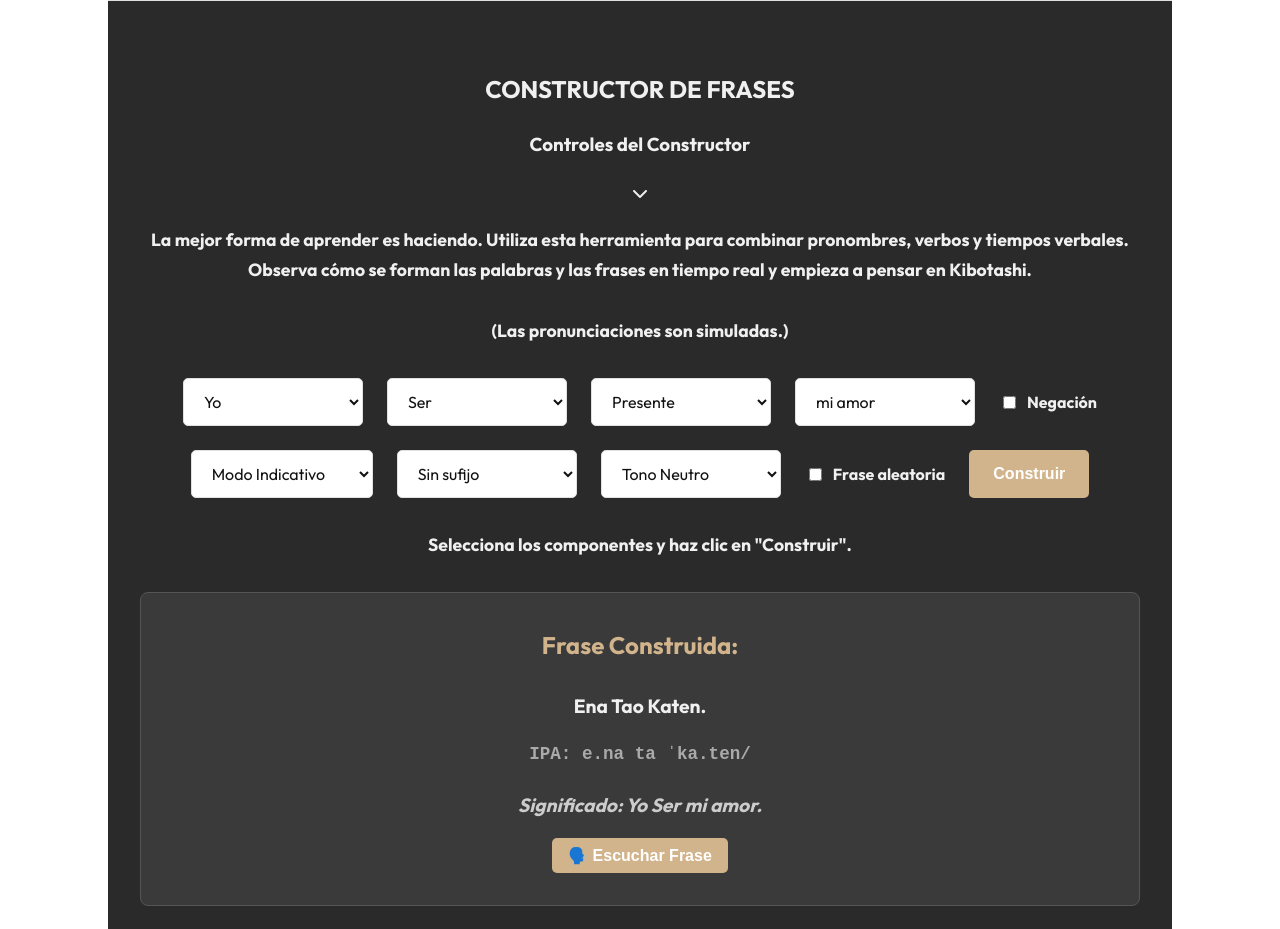
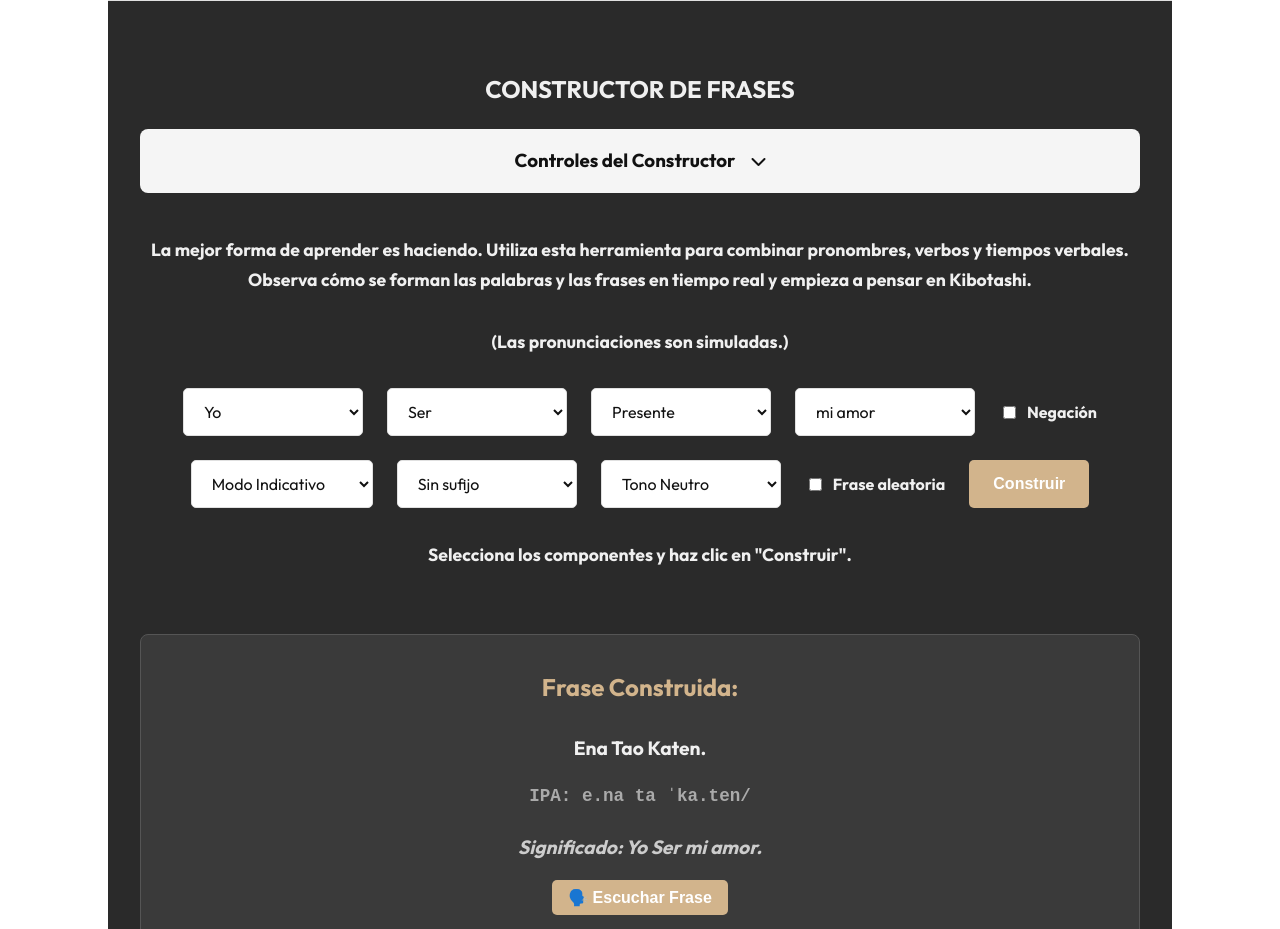
Before and after one commit to Kibotashi/Kibotashi.github.io, a plain HTML site: page index.html in a window 1280 px wide. Shown: the part 7380-8309 px from the top of the page. Drawn offline with nearby package versions, Linux system fonts and the light colour scheme.

Commit message:
Update style.css

```diff
--- a/css/style.css
+++ b/css/style.css
@@ -383,6 +383,51 @@ footer {
     margin-bottom: 2rem;
     font-size: 1.1rem;
 }
+
+/* Estilos para el encabezado plegable */
+.collapsible-header {
+    display: flex;
+    justify-content: center; /* Centrar el contenido horizontalmente */
+    align-items: center;
+    background-color: var(--gris); /* Un fondo para el encabezado */
+    color: var(--texto);
+    padding: 1rem 2rem;
+    cursor: pointer;
+    border-radius: 8px;
+    margin-bottom: 1.5rem; /* Espacio debajo del encabezado */
+    transition: background-color 0.3s ease;
+}
+
+.collapsible-header:hover {
+    background-color: var(--borde); /* Color más claro al pasar el ratón */
+}
+
+.collapsible-header h3 {
+    margin: 0; /* Eliminar el margen predeterminado del h3 */
+    color: var(--texto); /* Asegurar que el color del texto sea el correcto */
+}
+
+.collapsible-header #toggle-icon {
+    margin-left: 1rem; /* Espacio entre el texto y el icono */
+    transition: transform 0.3s ease; /* Transición para la rotación del icono */
+}
+
+.collapsible-header.collapsed #toggle-icon {
+    transform: rotate(-90deg); /* Gira el icono hacia arriba cuando está colapsado */
+}
+
+/* Estilos para el contenido plegable */
+.collapsible-content {
+    max-height: 1000px; /* Valor grande para permitir la expansión */
+    overflow: hidden;
+    transition: max-height 0.5s ease-out; /* Transición suave para la altura */
+}
+
+.collapsible-content.collapsed {
+    max-height: 0; /* Colapsar el contenido */
+}
+
+
 .constructor-inputs {
     display: flex;
     flex-wrap: wrap;
```
